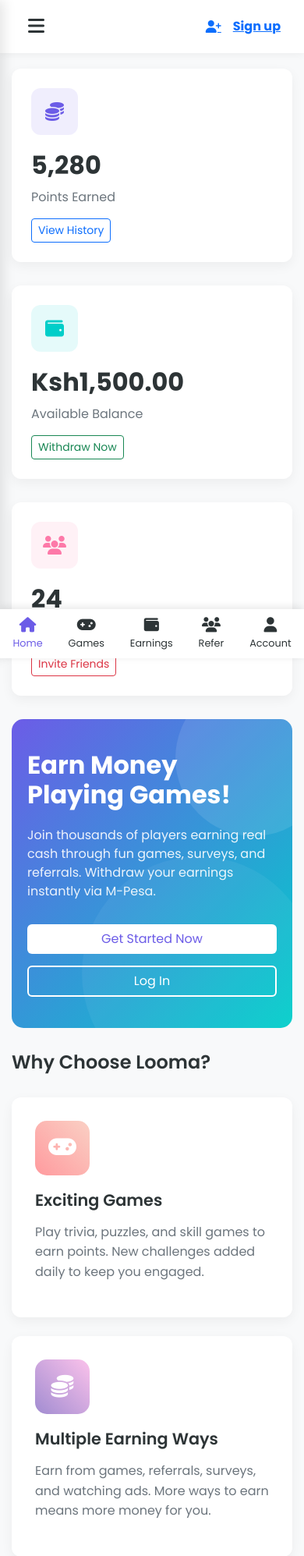
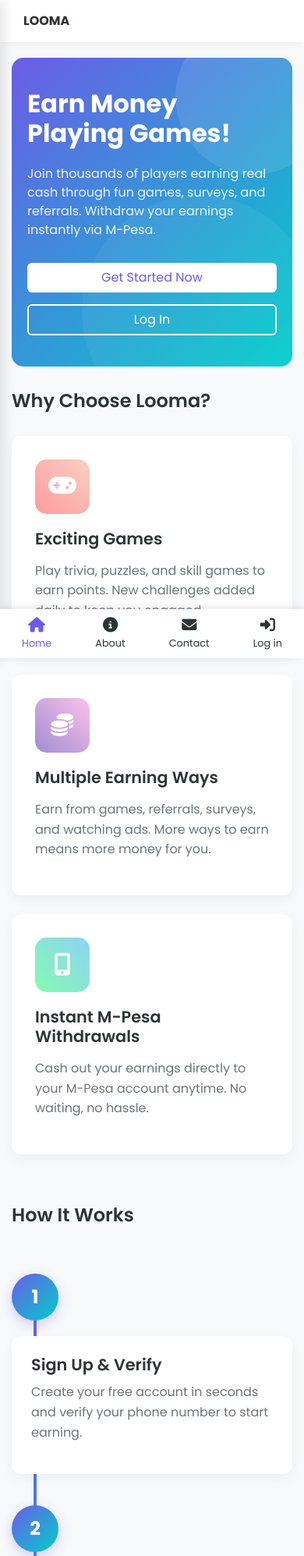
Before and after one commit to osumba404/looma, a PHP site: page /new/ in a window 390 px wide. Shown: the top 1995 px of the page at 78% size. Run offline with PHP 8.4, Linux system fonts and the light colour scheme.

Commit message:
enhanced the mobile navigation

```diff
--- a/index.php
+++ b/index.php
@@ -48,55 +48,15 @@
     <div class="main-content" id="mainContent">
         <!-- Top Navbar -->
         <div class="top-navbar">
-            <button class="toggle-sidebar" id="toggleSidebar">
-                <i class="fas fa-bars"></i>
-            </button>
-            <a href=signup.php>
                 <div class="user-profile">
-                <i class="fas fa-user-plus"></i>
+
                     <div>
-                    <div class="fw-bold">Sign up</div>
-
-                </div>
-            </div>
-            </a>
-        </div>
-
-        <!-- Content Container -->
-        <div class="content-container">
-            <!-- Dashboard Stats -->
-            <div class="row animate-fadeIn">
-                <div class="col-md-4">
-                    <div class="dashboard-card">
-                        <div class="card-icon primary">
-                            <i class="fas fa-coins"></i>
-                        </div>
-                        <div class="card-value">5,280</div>
-                        <div class="card-title">Points Earned</div>
-                        <a href="#" class="btn btn-sm btn-outline-primary">View History</a>
-                    </div>
-                </div>
-                <div class="col-md-4 delay-1">
-                    <div class="dashboard-card">
-                        <div class="card-icon success">
-                            <i class="fas fa-wallet"></i>
-                        </div>
-                        <div class="card-value">Ksh1,500.00</div>
-                        <div class="card-title">Available Balance</div>
-                        <a href="#" class="btn btn-sm btn-outline-success">Withdraw Now</a>
-                    </div>
-                </div>
-                <div class="col-md-4 delay-2">
-                    <div class="dashboard-card">
-                        <div class="card-icon accent">
-                            <i class="fas fa-users"></i>
-                        </div>
-                        <div class="card-value">24</div>
-                        <div class="card-title">Referrals</div>
-                        <a href="#" class="btn btn-sm btn-outline-danger">Invite Friends</a>
+                        <div class="fw-bold">LOOMA</div>
                     </div>
                 </div>
         </div>
+        <!-- Content Container -->
+        <div class="content-container">
 
             <!-- Hero Section -->
             <div class="hero-section animate-fadeIn delay-1">
@@ -261,27 +221,24 @@
 
 <!-- Mobile Bottom Navigation -->
 <div class="mobile-bottom-nav">
-        <a href="#" class="mobile-nav-item active">
+    <a href="index.php" class="mobile-nav-item active">
         <i class="fas fa-home"></i>
         <span>Home</span>
     </a>
-        <a href="#" class="mobile-nav-item">
-            <i class="fas fa-gamepad"></i>
-            <span>Games</span>
+    <a href="about.php" class="mobile-nav-item">
+        <i class="fas fa-info-circle"></i> <!-- Updated to info icon -->
+        <span>About</span>
     </a>
-        <a href="#" class="mobile-nav-item">
-            <i class="fas fa-wallet"></i>
-            <span>Earnings</span>
+    <a href="contact.php" class="mobile-nav-item">
+        <i class="fas fa-envelope"></i> <!-- Updated to contact/envelope icon -->
+        <span>Contact</span>
     </a>
-        <a href="#" class="mobile-nav-item">
-            <i class="fas fa-users"></i>
-            <span>Refer</span>
-        </a>
-        <a href="#" class="mobile-nav-item">
-            <i class="fas fa-user"></i>
-            <span>Account</span>
+    <a href="login.php" class="mobile-nav-item">
+        <i class="fas fa-sign-in-alt"></i> <!-- Updated to login icon -->
+        <span>Log in</span>
     </a>
 </div>
+
 
     <script>
         // Toggle sidebar
```
Also changed, not shown: about.php (+13 -36 lines), contact.php (+13 -22 lines), index1.php (+7 -30 lines), referrals.php (+9 -7 lines), settings.php (+7 -7 lines), wallet1.php (+8 -4 lines). Lines whose indentation alone changed are shown as unchanged.
